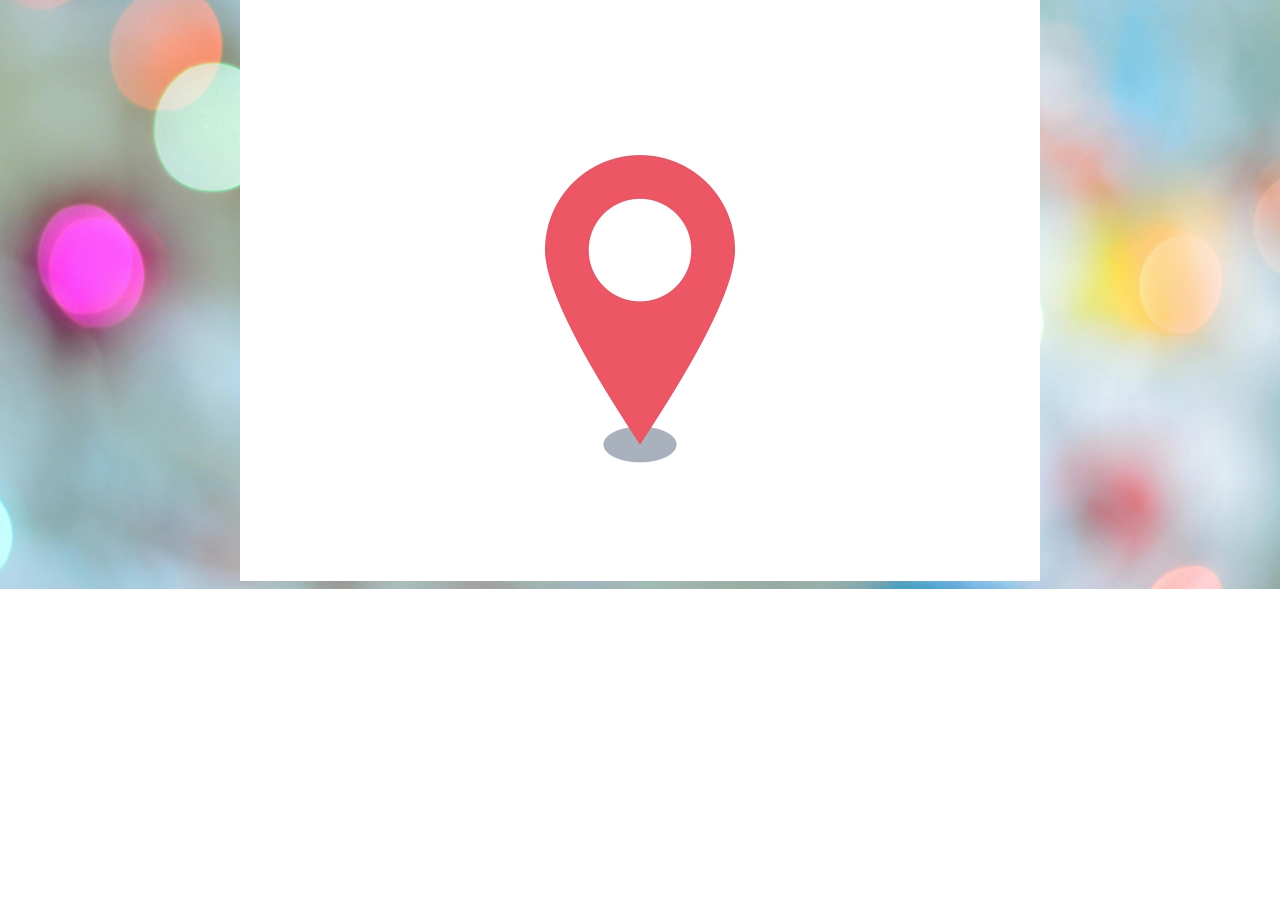
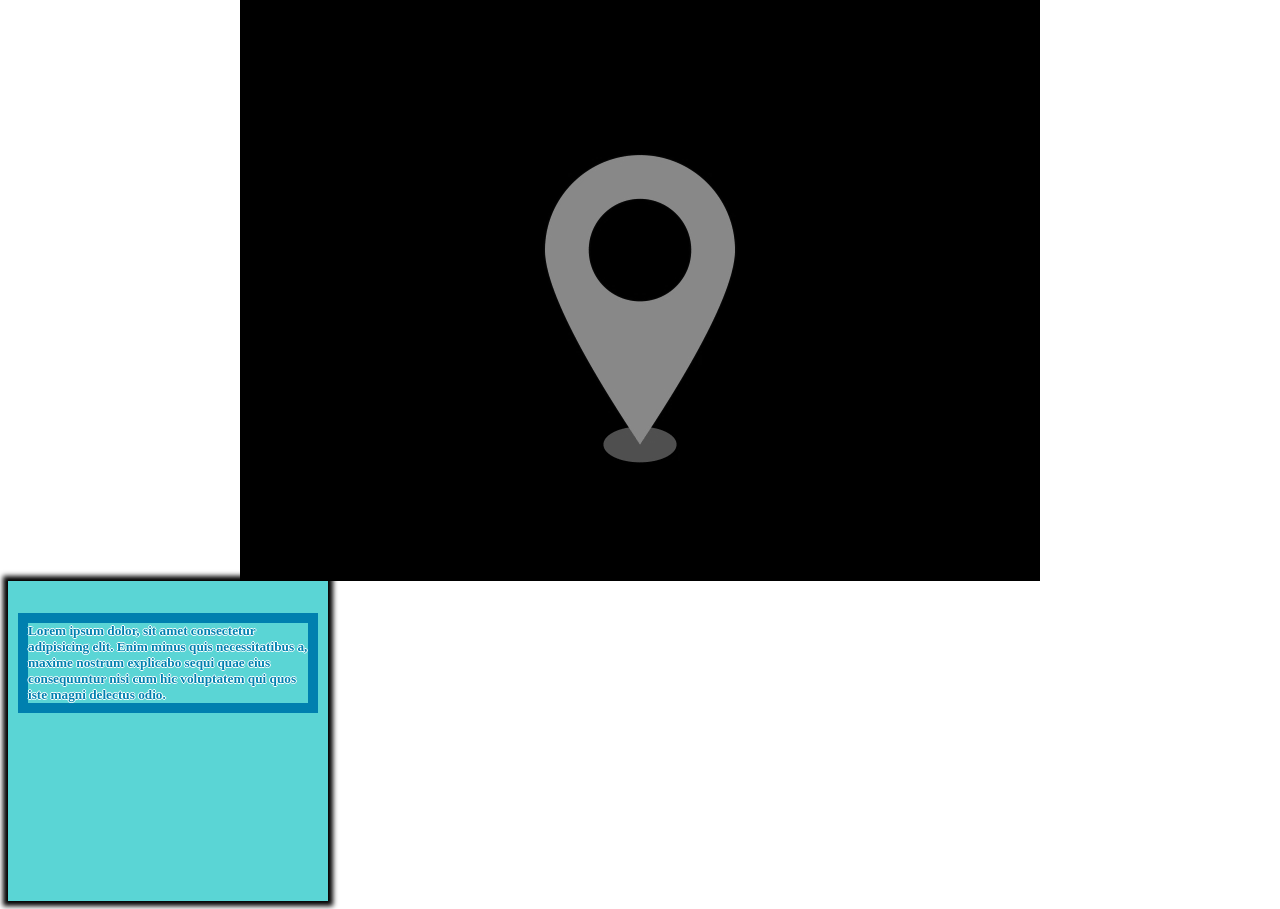
Before and after one commit to faseeh1272/mega-revision-css, a plain HTML site: page index.html in a window 1280 px wide. Shown: the part 1077-1986 px from the top of the page. Before the commit the page ends 1666 px from the top, so only its background shows below. Drawn offline with Linux system fonts and the light colour scheme.

Commit message:
gradients practice

```diff
--- a/index.html
+++ b/index.html
@@ -84,6 +84,13 @@
     <div class="image">
         <img src="./image.png" alt="">
     </div>
+
+
+
+    <div class="css-advance-practice">
+        <h5>Lorem ipsum dolor, sit amet consectetur adipisicing elit. Enim minus quis necessitatibus a, maxime nostrum
+            explicabo sequi quae eius consequuntur nisi cum hic voluptatem qui quos iste magni delectus odio.</h5>
+    </div>
     <script src="./app.js"></script>
 
 </body>
--- a/style.css
+++ b/style.css
@@ -22,22 +22,24 @@ div+p{
 /* h2 ~ p {
   color: purple;
 } */
-@font-face{
+@font-face {
     font-family: "myfont";
     src: url("./font/Badeen_Display/BadeenDisplay-Regular.ttf") format("truetype");
 }
-body{
 
-     background-image: url(./pexels-padrinan-255379.jpg),url("./pexels-padrinan-255379.jpg");
+body {
+
+    /* background-image: url(./pexels-padrinan-255379.jpg), url("./pexels-padrinan-255379.jpg"); */
     background-position: center;
     background-repeat: no-repeat;
     background-size: cover;
     opacity: 1;
     background-attachment: fixed;
 }
-div.parent{
+
+div.parent {
     font-family: myfont;
-    color:rgb(rgb(221, 74, 74), rgb(178, 211, 178), rgb(98, 98, 151));
+    color: rgb(rgb(221, 74, 74), rgb(178, 211, 178), rgb(98, 98, 151));
     /* font-family: 'Courier New', Courier, monospace; */
     opacity: 1;
 
@@ -47,10 +49,12 @@ div {
     font-family: myFirstFont;
 }
 
+body {
+    filter: invert(100%)
+}
 
 
-
-a{
+a {
 
     /* cursor: alias; */
     /* cursor: all-scroll; */
@@ -72,7 +76,7 @@ a{
 
 }
 
-img{
+img {
     display: block;
     margin: 0 auto;
 }
@@ -83,22 +87,23 @@ img{
 
 } */
 
-div.n p:nth-child(4){
+div.n p:nth-child(4) {
     color: green;
     font-size: 40px;
 }
-p:nth-of-type(5){
+
+p:nth-of-type(5) {
     color: aquamarine;
 
 }
 
-div.display p{
+div.display p {
     display: none;
     visibility: hidden;
 
 }
 
-.main{
+.main {
     width: 500px;
     height: 500px;
     background-color: black;
@@ -107,19 +112,20 @@ div.display p{
 
 }
 
- .box-one{
+.box-one {
     width: 100px;
     height: 100px;
     background-color: aqua;
     position: absolute;
 
-  transform:translate(50px, 20px);
+    transform: translate(50px, 20px);
     transform: rotate(45deg);
     transform: scale(1.5);
     transform: skew(20deg, 10deg);
 
 }
-.box-one:hover{
+
+.box-one:hover {
     /* transition: transform 0.5s; */
     transform: scale(2) rotate(10deg);
 }
@@ -142,3 +148,59 @@ transform: scale(2) rotate(10deg);
 /* position: absolute; */
 /* z-index: 2; */
 /* } */
+div.image img {
+    /* filter: blur(3px) contrast(120%); */
+    transition: 0.4s;
+    filter: grayscale(100%);
+}
+
+div.image img:hover {
+    filter: grayscale(0%);
+}
+
+
+
+
+
+
+div{
+    background-color: transparent;
+}
+
+/* color keywords
+1: transpeant
+2: currentcolor
+3 : inherit
+ */
+
+/* transparent
+the trasparent keyword is used to make a colortransparent
+
+
+  */
+/* div.css-advance-practice {
+    background-image: url("https://img.freepik.com/free-photo/vertical-shot-road-going-through-beautiful-colorful-trees-captured-day-time_181624-8309.jpg?semt=ais_hybrid&w=740&q=80");
+    background-color: transparent;
+} */
+
+
+
+
+
+div.css-advance-practice {
+    width: 300px;
+    height: 300px;
+    box-shadow: 0px 0px 5px 5px white;
+    color: brown;
+    border: 10px solid currentColor;
+    background-color: currentColor;
+
+}
+
+h5 {
+    border: inherit;
+    background-color: transparent;
+    /* text-shadow: 0 0 3px #ff0000; */
+    color: coral;
+    text-shadow: -1px 0 black, 0 1px black, 1px 0 black, 0 -1px black;
+}
```
Also changed, not shown: gradient.html (added, +29 -0 lines). Lines whose indentation alone changed are shown as unchanged.
